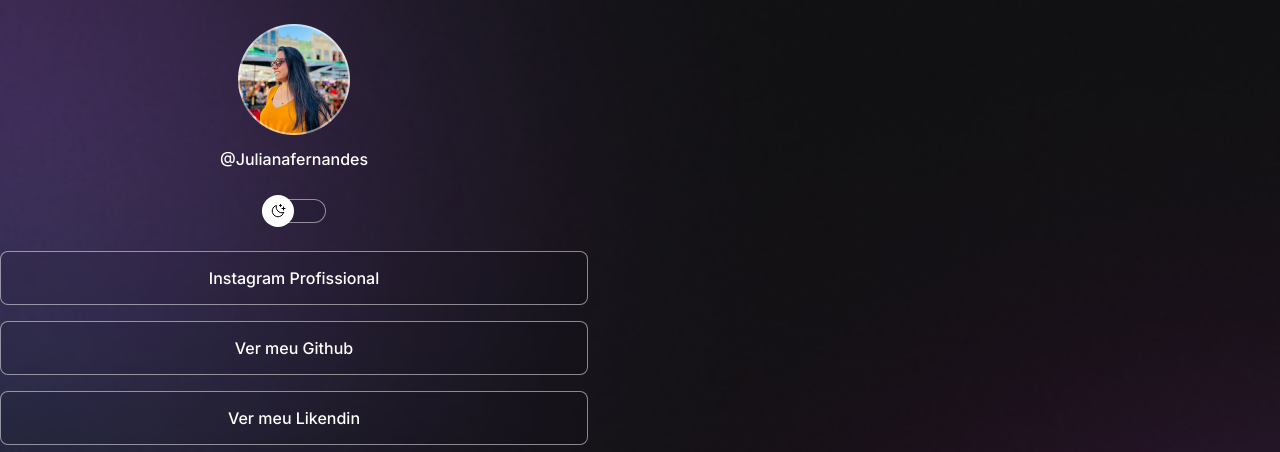
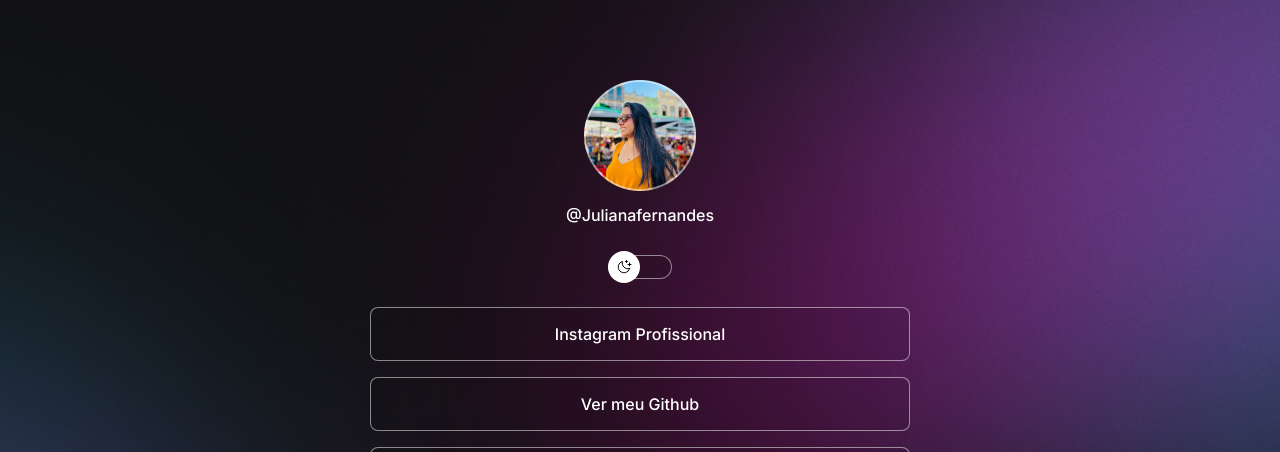
Before and after one commit to jufernande/Projeto, a plain HTML site: page index.html in a window 1280 px wide. Shown: the top 452 px of the page. Drawn offline with nearby package versions, Linux system fonts and the light colour scheme.

Commit message:
change background based on media queries

```diff
--- a/sytle.css
+++ b/sytle.css
@@ -27,6 +27,7 @@
 
 body{
 background: var(--bg-url) no-repeat top center/cover;
+height: 100vh;
 }
 
 body *{
@@ -37,8 +38,8 @@ body *{
 #container {
   width: 100%;
   max-width: 588px;
-  margin: 56px auto 0px
-  padding 0 24px;
+  margin: 56px auto 0px;
+  padding: 0  24px;
   }
 
 /* profile */
@@ -163,3 +164,15 @@ body *{
     text-align: center;
     font-size: 14px;
   }
+
+  /* media queries */
+  @media (min-width: 700px) {
+     :root {
+      --bg-url: url(./assets/bg-desktop.jpg);
+     }
+
+     .light {
+      --bg-url: url(./assets/bg-desktop-light.jpg);
+
+     }
+  }
```
Also changed, not shown: assets/bg-desktop-light .jpg (added), assets/bg-desktop.jpg (added).
